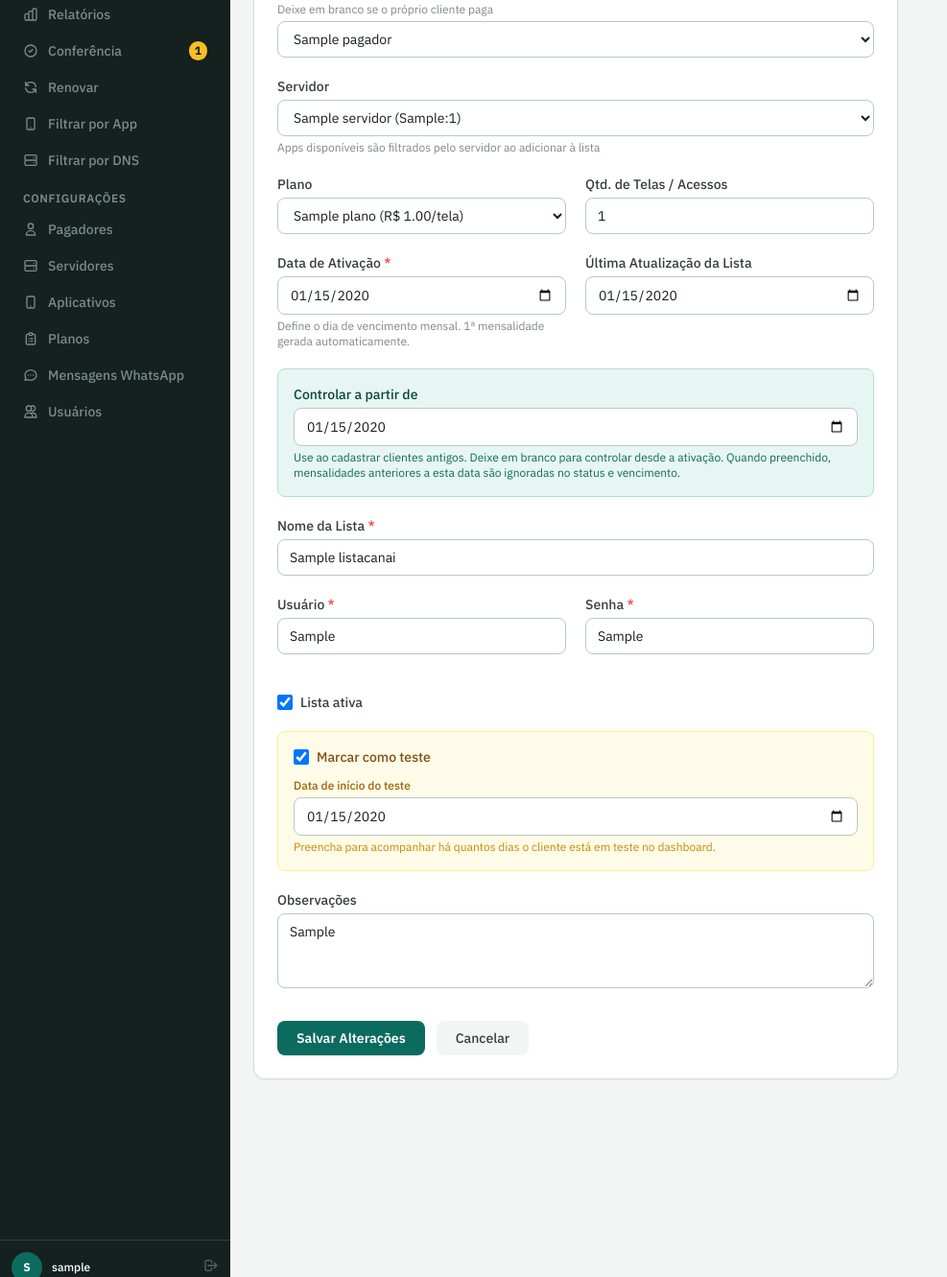
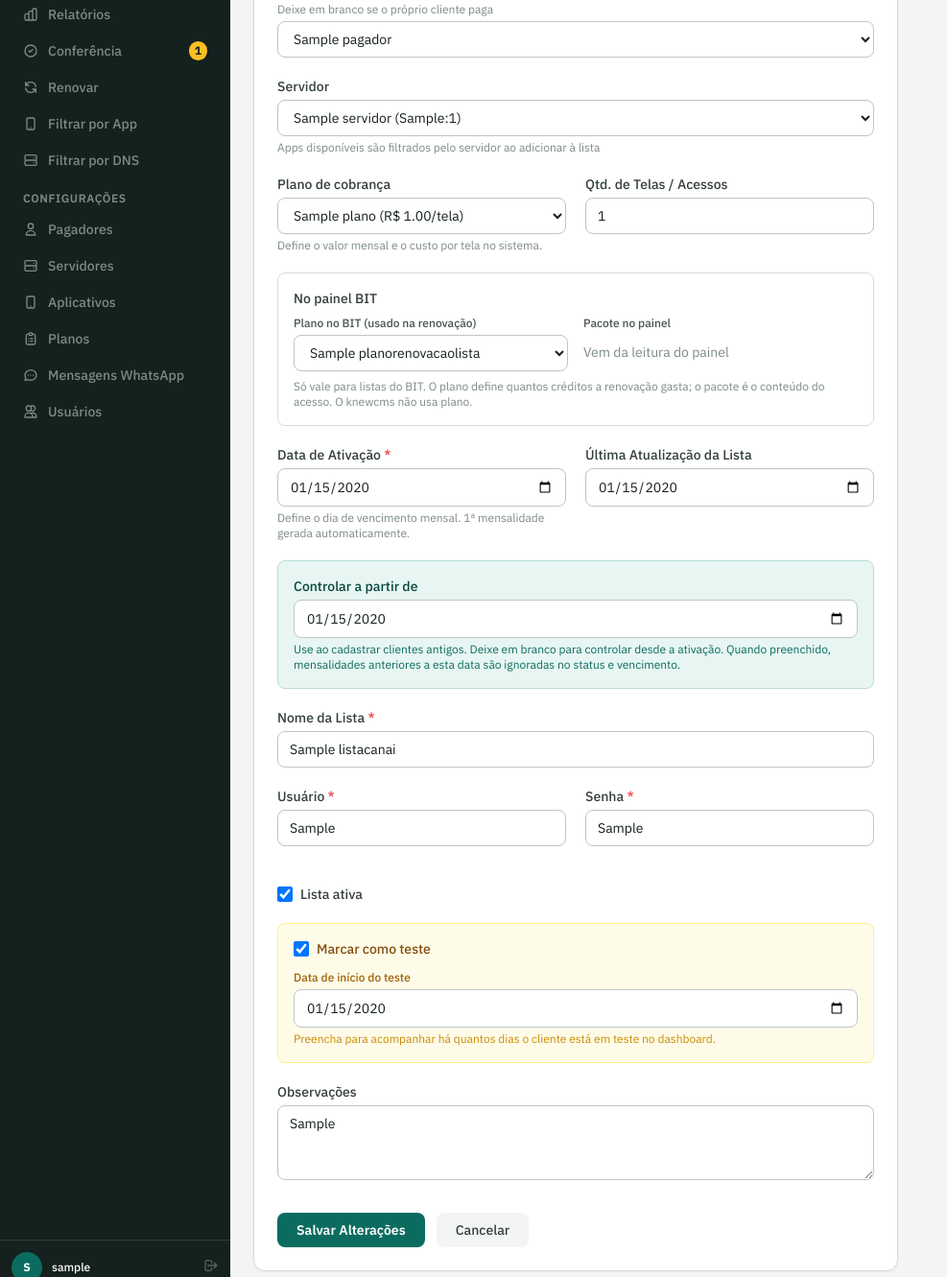
Before and after one commit to ramonrduarte/tv, a Django app: page /listas/1/editar/ in a window 1280 px wide. Shown: the part 232-1563 px from the top of the page at 96% size, without its empty margins (0-987 px from the left). Run offline with Django 4.2, Linux system fonts and the light colour scheme; a user stored in the database is signed in; tables that the repository leaves empty hold one stand-in row (values such as "Sample post"); some libraries are stand-ins or nearby versions.

Commit message:
Separa plano de cobrança, plano do BIT e pacote na lista
O formulário da lista ganha o plano do BIT usado na renovação, escolhido
entre os planos que o painel oferece, e mostra o pacote lido do painel.
O plano do sistema passa a se chamar plano de cobrança, que define o valor
mensal. A página do cliente e a tela Renovar mostram o plano e o pacote.

Também corrige o cadastro de lista fora da página do cliente, que quebrava
ao redirecionar.

Co-Authored-By: Claude Opus 5.5 <noreply@anthropic.com>

```diff
--- a/clientes/views.py
+++ b/clientes/views.py
@@ -449,6 +449,7 @@ def cliente_detalhe(request, pk):
     for lista in todas_listas:
         lista.acesso_painel = acessos.get(lista.pk)
         lista.historico_painel = list(lista.operacoes_painel.all()[:4])
+        lista.plano_bit_salvo = getattr(lista, 'plano_renovacao', None) if hasattr(lista, 'plano_renovacao') else None
 
     ativas = [l for l in todas_listas if l.ativa]
     inativas = [l for l in todas_listas if not l.ativa]
--- a/conferencia/operacoes.py
+++ b/conferencia/operacoes.py
@@ -3,6 +3,7 @@ import unicodedata
 from collections import defaultdict
 from datetime import timedelta
 
+from django.core.cache import cache
 from django.db import transaction
 from django.utils import timezone
 
@@ -61,6 +62,7 @@ def candidatas(filtro='vencendo', busca='', painel='', cliente_id=None):
     listas = list(listas.select_related('cliente', 'servidor', 'pagador').order_by('cliente__nome', 'nome'))
     acessos = acessos_das_listas(listas)
     termos = _normalizar(busca).split()
+    planos_salvos = dict(PlanoRenovacaoLista.objects.values_list('lista_id', 'nome'))
     itens = []
     for lista in listas:
         acesso = acessos.get(lista.pk)
@@ -82,6 +84,7 @@ def candidatas(filtro='vencendo', busca='', painel='', cliente_id=None):
             'vencida': dias is not None and acesso.validade < agora,
             'sem_token': not tem_token(acesso.painel),
             'pagamento': lista.status_pagamento_display(),
+            'plano': planos_salvos.get(lista.pk, ''),
         })
     itens.sort(key=lambda i: (i['dias'] is None, i['dias'] if i['dias'] is not None else 0))
     return itens
@@ -225,3 +228,29 @@ def trazer_senha(lista, acesso, usuario):
         ListaCanais.objects.filter(pk=lista.pk).update(senha=senha)
         AcessoPainel.objects.filter(pk=acesso.pk).update(senha_hash=assinar_senha(senha))
     lista.senha = senha
+
+
+def planos_bit_disponiveis():
+    """Planos que o BIT oferece, guardados por 1 hora. Sem API, usa os já salvos nas listas."""
+    planos = cache.get('planos_bit')
+    if planos is None:
+        planos = []
+        if tem_token('bit'):
+            try:
+                planos = escrita.bit_planos()
+            except LeituraInvalida:
+                planos = []
+        if planos:
+            cache.set('planos_bit', planos, 3600)
+    if not planos:
+        planos = sorted({(p.plano_bit, p.nome or p.plano_bit) for p in PlanoRenovacaoLista.objects.all()}, key=lambda x: x[1])
+    return planos
+
+
+def salvar_plano_da_lista(lista, plano_bit, planos):
+    if not plano_bit:
+        PlanoRenovacaoLista.objects.filter(lista=lista).delete()
+        return
+    PlanoRenovacaoLista.objects.update_or_create(
+        lista=lista, defaults={'plano_bit': plano_bit, 'nome': dict(planos).get(plano_bit, plano_bit)},
+    )
--- a/listas/views.py
+++ b/listas/views.py
@@ -6,7 +6,7 @@ from django.views.generic import ListView, CreateView, UpdateView
 from django.urls import reverse_lazy, reverse
 
 from .models import ListaCanais, ListaApp, Servidor, AppIPTV, Plano
-from .forms import ListaCanaisForm, ListaAppForm, ServidorForm, AppIPTVForm, PlanoForm
+from .forms import SELECT_CLASS, ListaCanaisForm, ListaAppForm, ServidorForm, AppIPTVForm, PlanoForm
 
 
 class ListaCanaisListView(LoginRequiredMixin, ListView):
@@ -67,7 +67,38 @@ def _planos_json():
     return json.dumps(dados)
 
 
-class ListaCanaisCreateView(LoginRequiredMixin, CreateView):
+class PlanoBitMixin:
+    """Plano do BIT usado na renovação, escolhido na própria lista. Separado do plano de cobrança."""
+
+    def _planos_bit(self):
+        if not hasattr(self, '_planos_cache'):
+            from conferencia.operacoes import planos_bit_disponiveis
+            self._planos_cache = planos_bit_disponiveis()
+        return self._planos_cache
+
+    def _adicionar_plano_bit(self, form):
+        from django import forms
+        from conferencia.models import PlanoRenovacaoLista
+        inicial = ''
+        if getattr(self, 'object', None) and self.object.pk:
+            salvo = PlanoRenovacaoLista.objects.filter(lista=self.object).first()
+            inicial = salvo.plano_bit if salvo else ''
+        planos = self._planos_bit()
+        if inicial and inicial not in dict(planos):
+            planos = planos + [(inicial, inicial)]
+        form.fields['plano_bit'] = forms.ChoiceField(
+            label='Plano no BIT', required=False, initial=inicial,
+            choices=[('', 'Não definido')] + list(planos),
+            widget=forms.Select(attrs={'class': SELECT_CLASS}),
+        )
+        return form
+
+    def _salvar_plano_bit(self, form, lista):
+        from conferencia.operacoes import salvar_plano_da_lista
+        salvar_plano_da_lista(lista, form.cleaned_data.get('plano_bit', ''), self._planos_bit())
+
+
+class ListaCanaisCreateView(PlanoBitMixin, LoginRequiredMixin, CreateView):
     model = ListaCanais
     form_class = ListaCanaisForm
     template_name = 'listas/form.html'
@@ -81,6 +112,9 @@ class ListaCanaisCreateView(LoginRequiredMixin, CreateView):
             except Cliente.DoesNotExist:
                 pass
         return None
+
+    def get_form(self, form_class=None):
+        return self._adicionar_plano_bit(super().get_form(form_class))
 
     def get_initial(self):
         initial = super().get_initial()
@@ -107,6 +141,8 @@ class ListaCanaisCreateView(LoginRequiredMixin, CreateView):
         if lista.plano:
             lista.valor_mensalidade = lista.plano.preco_por_tela * lista.num_telas
         lista.save()
+        self.object = lista
+        self._salvar_plano_bit(form, lista)
         messages.success(self.request, 'Lista cadastrada com sucesso!')
         return redirect(self.get_success_url())
 
@@ -117,7 +153,7 @@ class ListaCanaisCreateView(LoginRequiredMixin, CreateView):
         return reverse('listas:detalhe', kwargs={'pk': self.object.pk})
 
 
-class ListaCanaisUpdateView(LoginRequiredMixin, UpdateView):
+class ListaCanaisUpdateView(PlanoBitMixin, LoginRequiredMixin, UpdateView):
     model = ListaCanais
     form_class = ListaCanaisForm
     template_name = 'listas/form.html'
@@ -147,7 +183,7 @@ class ListaCanaisUpdateView(LoginRequiredMixin, UpdateView):
             )
 
     def get_form(self, form_class=None):
-        form = super().get_form(form_class)
+        form = self._adicionar_plano_bit(super().get_form(form_class))
         if self._acesso_no_painel():
             form.fields['senha'].disabled = True
             form.fields['senha'].widget.attrs['class'] += ' opacity-60 cursor-not-allowed'
@@ -156,6 +192,7 @@ class ListaCanaisUpdateView(LoginRequiredMixin, UpdateView):
     def get_context_data(self, **kwargs):
         ctx = super().get_context_data(**kwargs)
         ctx['senha_no_painel'] = self._acesso_no_painel()
+        ctx['acesso_painel'] = self._acesso_no_painel()
         ctx['titulo'] = f'Editar: {self.object.nome}'
         ctx['btn_label'] = 'Salvar Alterações'
         ctx['planos_json'] = _planos_json()
@@ -167,6 +204,7 @@ class ListaCanaisUpdateView(LoginRequiredMixin, UpdateView):
         if lista.plano:
             lista.valor_mensalidade = lista.plano.preco_por_tela * lista.num_telas
         lista.save()
+        self._salvar_plano_bit(form, lista)
         self._registrar_alteracao(form, lista)
         messages.success(self.request, 'Lista atualizada com sucesso!')
         return redirect(self.get_success_url())
--- a/templates/clientes/detalhe.html
+++ b/templates/clientes/detalhe.html
@@ -394,7 +394,7 @@
           Alterar no painel
         </a>
         {% if lista.acesso_painel %}
-        <span class="text-xs text-slate-500">{{ lista.acesso_painel.get_painel_display }}{% if lista.acesso_painel.lixeira %} · na lixeira{% elif lista.acesso_painel.validade %} · vence {{ lista.acesso_painel.validade|date:"d/m/Y" }}{% endif %}</span>
+        <span class="text-xs text-slate-500">{{ lista.acesso_painel.get_painel_display }}{% if lista.acesso_painel.lixeira %} · na lixeira{% elif lista.acesso_painel.validade %} · vence {{ lista.acesso_painel.validade|date:"d/m/Y" }}{% endif %}{% if lista.plano_bit_salvo %} · plano {{ lista.plano_bit_salvo.nome }}{% endif %}{% if lista.acesso_painel.pacote %} · pacote {{ lista.acesso_painel.pacote }}{% endif %}</span>
         {% endif %}
         <a href="{% url 'listas:editar' lista.pk %}"
            class="text-xs px-2.5 py-1.5 bg-blue-50 hover:bg-blue-100 text-blue-700 rounded-lg font-medium transition ml-auto">
--- a/templates/conferencia/renovar.html
+++ b/templates/conferencia/renovar.html
@@ -42,7 +42,7 @@
                @change="marcadas = document.querySelectorAll('input[name=lista]:checked').length">
         <div class="flex-1 min-w-[220px]">
           <p class="text-sm font-medium text-slate-800">{{ i.lista.cliente.nome }} · {{ i.lista.nome }}</p>
-          <p class="text-xs text-slate-500"><span class="font-mono">{{ i.acesso.usuario }}</span> · {{ i.acesso.get_painel_display }}{% if i.lista.pagador %} · paga por {{ i.lista.pagador.nome }}{% endif %}{% if i.acesso.teste %} · teste{% endif %}{% if i.sem_token %} · sem chave da API{% endif %}</p>
+          <p class="text-xs text-slate-500"><span class="font-mono">{{ i.acesso.usuario }}</span> · {{ i.acesso.get_painel_display }}{% if i.lista.pagador %} · paga por {{ i.lista.pagador.nome }}{% endif %}{% if i.plano %} · plano {{ i.plano }}{% elif i.acesso.painel == 'bit' %} · <span class="text-yellow-700">sem plano definido</span>{% endif %}{% if i.acesso.teste %} · teste{% endif %}{% if i.sem_token %} · sem chave da API{% endif %}</p>
         </div>
         <span class="px-2 py-0.5 text-xs font-medium rounded-full whitespace-nowrap
           {% if i.pagamento.1 == 'red' %}bg-red-100 text-red-700{% elif i.pagamento.1 == 'yellow' %}bg-yellow-100 text-yellow-700{% elif i.pagamento.1 == 'green' %}bg-green-100 text-green-700{% else %}bg-slate-200 text-slate-600{% endif %}">Pagamento: {{ i.pagamento.0 }}</span>
--- a/templates/listas/form.html
+++ b/templates/listas/form.html
@@ -55,12 +55,28 @@
         </div>
 
         <div>
-          <label class="block text-sm font-medium text-slate-700 mb-1">Plano</label>
+          <label class="block text-sm font-medium text-slate-700 mb-1">Plano de cobrança</label>
           {{ form.plano }}
+          <p class="text-xs text-slate-400 mt-1">Define o valor mensal e o custo por tela no sistema.</p>
         </div>
         <div>
           <label class="block text-sm font-medium text-slate-700 mb-1">Qtd. de Telas / Acessos</label>
           {{ form.num_telas }}
+        </div>
+
+        <div class="sm:col-span-2 border border-slate-200 rounded-lg p-4 space-y-2">
+          <p class="text-sm font-medium text-slate-700">No painel BIT</p>
+          <div class="grid grid-cols-1 sm:grid-cols-2 gap-4">
+            <div>
+              <label for="{{ form.plano_bit.id_for_label }}" class="block text-xs font-medium text-slate-600 mb-1">Plano no BIT (usado na renovação)</label>
+              {{ form.plano_bit }}
+            </div>
+            <div>
+              <p class="block text-xs font-medium text-slate-600 mb-1">Pacote no painel</p>
+              <p class="text-sm text-slate-700 py-2">{% if acesso_painel and acesso_painel.pacote %}{{ acesso_painel.pacote }}{% else %}<span class="text-slate-400">Vem da leitura do painel</span>{% endif %}</p>
+            </div>
+          </div>
+          <p class="text-xs text-slate-400">Só vale para listas do BIT. O plano define quantos créditos a renovação gasta; o pacote é o conteúdo do acesso. O knewcms não usa plano.</p>
         </div>
 
         <!-- Preview financeiro pelo plano -->
```
Also changed, not shown: conferencia/tests_plano_lista.py (added, +66 -0 lines).
